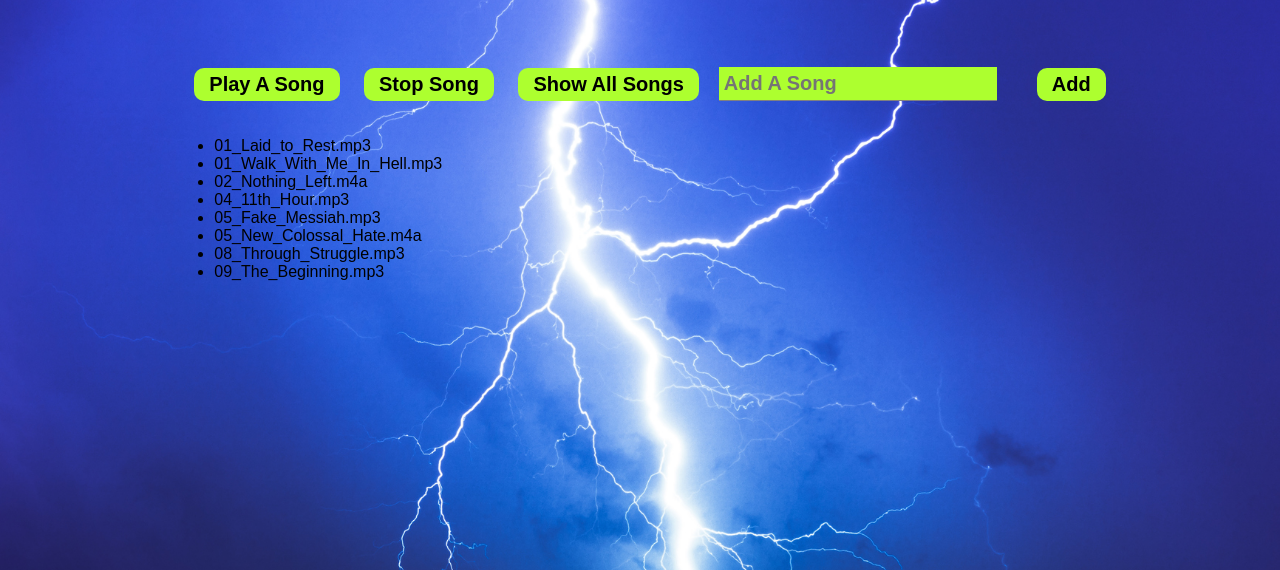
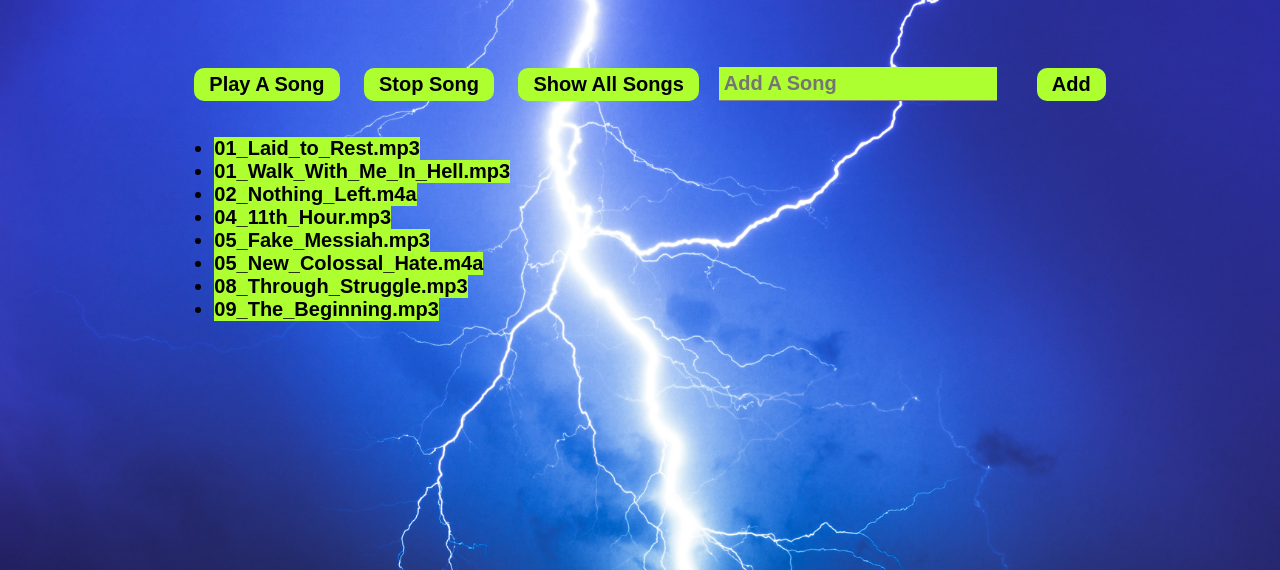
Before and after one commit to MetalB311/capstone-project-foundations, a website: page client/index.html in a window 1280 px wide. Both pictures are taken after a click on the button "Show All Songs". Shown: the part 230-800 px from the top of the page. Drawn offline with nearby package versions, Linux system fonts and the light colour scheme.

```diff
--- a/client/styles.css
+++ b/client/styles.css
@@ -68,4 +68,13 @@
     background-color: greenyellow;
     font-weight: bold;
     font-size: 20px;
+    max-width: fit-content;
 }
+
+li {
+    font-weight: bold;
+    background-color: greenyellow;
+    font-weight: bold;
+    font-size: 20px;
+    max-width: fit-content;
+}
```
